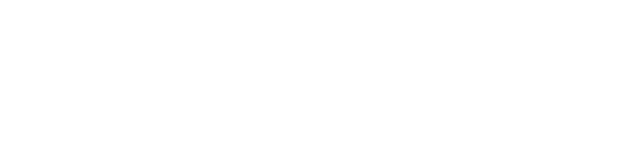
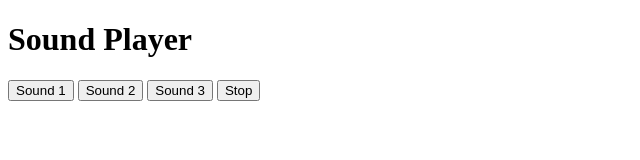
Before and after one commit to acciojob/Soundbar-tejalsalve19, a website: page main.html in a window 1280 px wide. Shown: the whole page, without its empty margins (0-640 px from the left). Drawn offline with Linux system fonts and the light colour scheme.

Commit message:
created a submission

```diff
--- a/main.html
+++ b/main.html
@@ -8,6 +8,13 @@
 
 <body>
 	<!-- the entire body must be written by student -->
+	<h1>Sound Player</h1>
+  <div id="buttons">
+    <button class="btn" onclick="playSound('sound1.mp3')">Sound 1</button>
+    <button class="btn" onclick="playSound('sound2.mp3')">Sound 2</button>
+    <button class="btn" onclick="playSound('sound3.mp3')">Sound 3</button>
+    <button class="btn stop" onclick="stopSound()">Stop</button>
+  </div>
     <script type="text/javascript" src="./script.js">
 </script>
 
--- a/script.js
+++ b/script.js
@@ -1 +1,19 @@
 //your JS code here. If required.
+let audio = null;
+
+function playSound(soundFile) {
+  if (audio !== null) {
+    audio.pause();
+    audio.currentTime = 0;
+  }
+
+  audio = new Audio("sounds/" + soundFile);
+  audio.play();
+}
+
+function stopSound() {
+  if (audio !== null) {
+    audio.pause();
+    audio.currentTime = 0;
+  }
+}
```
